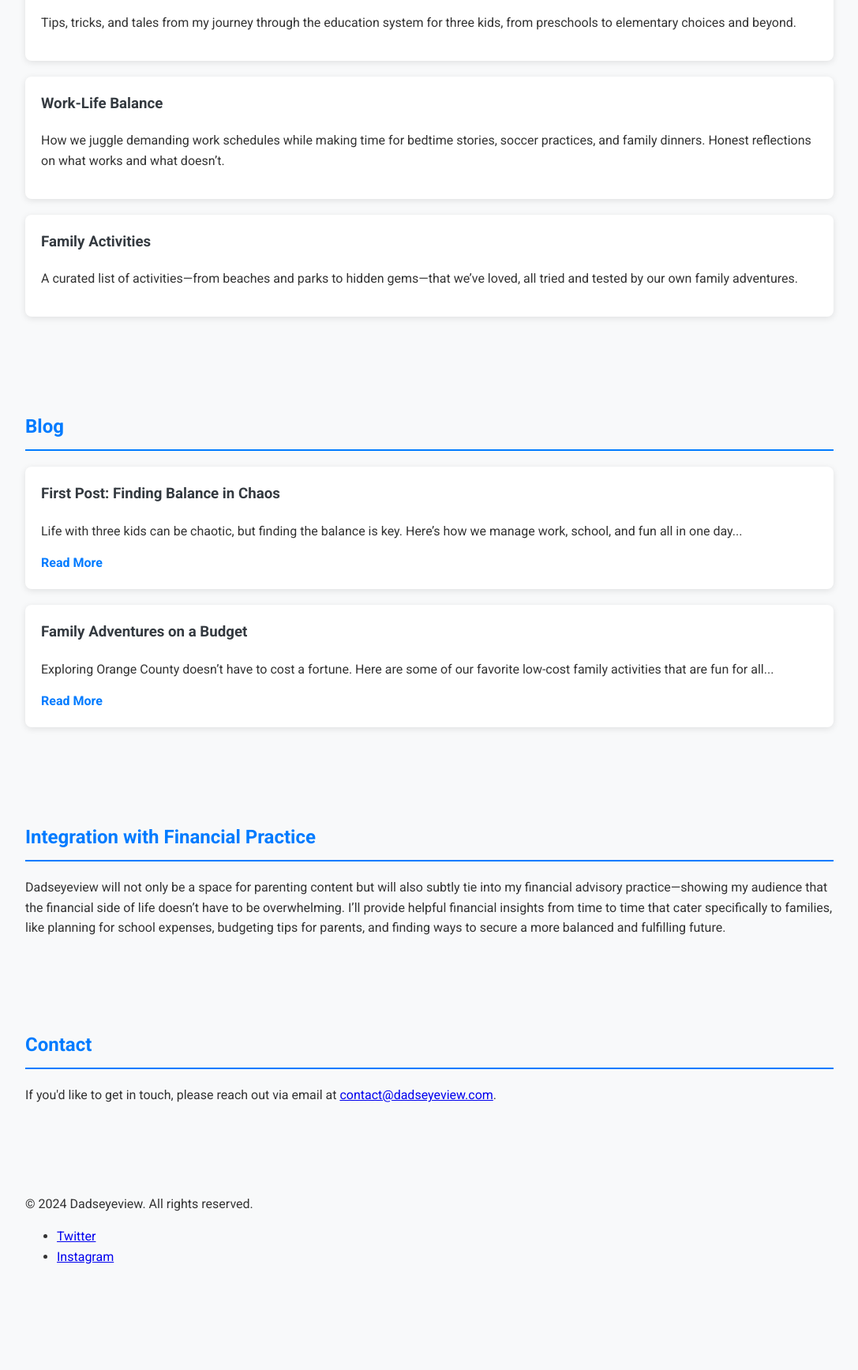
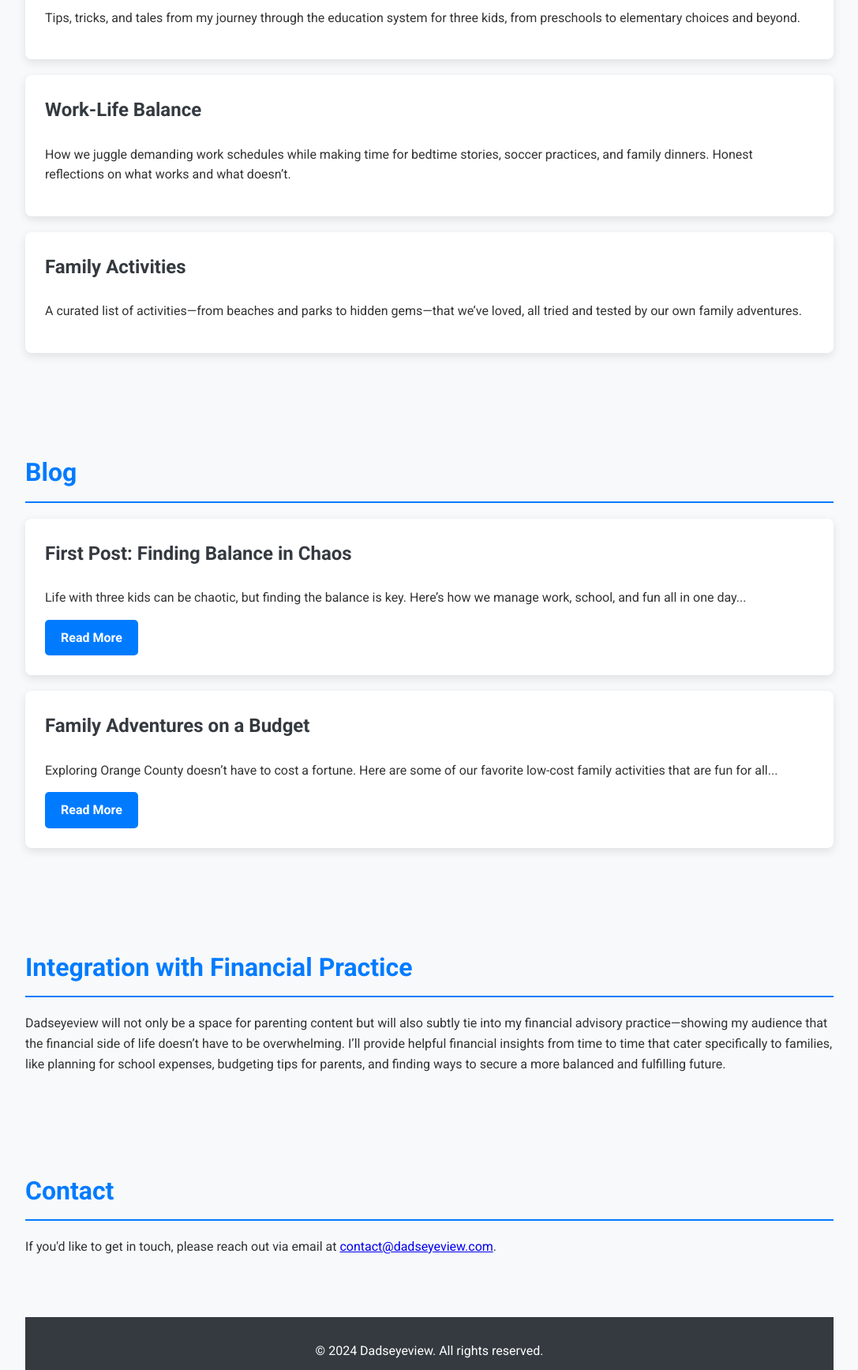
Before and after one commit to gagliathebuilder/dadseye, a plain HTML site: page index.html in a window 1280 px wide. Shown: the part 1062-2797 px from the top of the page at 79% size, without its empty margins (96-1183 px from the left). Before the commit the page ends 2703 px from the top, so only its background shows below. Drawn offline with nearby package versions, Linux system fonts and the light colour scheme.

Commit message:
Add files via upload

```diff
--- a/index.html
+++ b/index.html
@@ -11,14 +11,14 @@
 </head>
 <body>
     <header>
-        <div class="container">
+        <div class="container header-container">
             <h1>Dadseyeview</h1>
             <p class="tagline">A Dad's Perspective on Raising Three in Orange County</p>
         </div>
     </header>
 
     <nav class="sticky-nav">
-        <div class="container">
+        <div class="container nav-container">
             <ul>
                 <li><a href="#about">About</a></li>
                 <li><a href="#focus-areas">Focus Areas</a></li>
@@ -29,14 +29,15 @@
         </div>
     </nav>
 
-    <section id="about">
+    <main>
+        <section id="about" class="fade-in">
             <div class="container">
                 <h2>About the Blog</h2>
                 <p>Welcome to Dadseyeview, a blog where I share the triumphs, challenges, and everyday moments of raising three kids in Orange County. From balancing work and family life to navigating school systems, affordability, and finding family activities that are both fun and budget-friendly, this space is about capturing what it really means to be a parent. It’s a glimpse into the experiences of a dad who’s learning, adapting, and growing along with his kids.</p>
             </div>
         </section>
 
-    <section id="focus-areas">
+        <section id="focus-areas" class="fade-in">
             <div class="container">
                 <h2>Focus Areas</h2>
                 <div class="focus-item">
@@ -58,40 +59,41 @@
             </div>
         </section>
 
-    <section id="blog">
+        <section id="blog" class="fade-in">
             <div class="container">
                 <h2>Blog</h2>
                 <div class="blog-post">
                     <h3>First Post: Finding Balance in Chaos</h3>
                     <p>Life with three kids can be chaotic, but finding the balance is key. Here’s how we manage work, school, and fun all in one day...</p>
-                <a href="#">Read More</a>
+                    <a href="#" class="button">Read More</a>
                 </div>
                 <div class="blog-post">
                     <h3>Family Adventures on a Budget</h3>
                     <p>Exploring Orange County doesn’t have to cost a fortune. Here are some of our favorite low-cost family activities that are fun for all...</p>
-                <a href="#">Read More</a>
+                    <a href="#" class="button">Read More</a>
                 </div>
             </div>
         </section>
 
-    <section id="financial-insights">
+        <section id="financial-insights" class="fade-in">
             <div class="container">
                 <h2>Integration with Financial Practice</h2>
                 <p>Dadseyeview will not only be a space for parenting content but will also subtly tie into my financial advisory practice—showing my audience that the financial side of life doesn’t have to be overwhelming. I’ll provide helpful financial insights from time to time that cater specifically to families, like planning for school expenses, budgeting tips for parents, and finding ways to secure a more balanced and fulfilling future.</p>
             </div>
         </section>
 
-    <section id="contact">
+        <section id="contact" class="fade-in">
             <div class="container">
                 <h2>Contact</h2>
                 <p>If you'd like to get in touch, please reach out via email at <a href="mailto:contact@dadseyeview.com">contact@dadseyeview.com</a>.</p>
             </div>
         </section>
+    </main>
 
     <footer>
-        <div class="container">
+        <div class="container footer-container">
             <p>&copy; 2024 Dadseyeview. All rights reserved.</p>
-            <ul>
+            <ul class="social-links">
                 <li><a href="https://twitter.com/yourprofile" target="_blank">Twitter</a></li>
                 <li><a href="https://instagram.com/yourprofile" target="_blank">Instagram</a></li>
             </ul>
@@ -110,6 +112,17 @@
                     }, 1000);
                 }
             });
+
+            // Fade-in elements on scroll
+            $(window).on('scroll', function() {
+                $('.fade-in').each(function() {
+                    var elementTop = $(this).offset().top;
+                    var viewportBottom = $(window).scrollTop() + $(window).height();
+                    if (elementTop < viewportBottom - 50) {
+                        $(this).addClass('visible');
+                    }
+                });
+            });
         });
     </script>
 </body>
--- a/styles.css
+++ b/styles.css
@@ -8,27 +8,28 @@ body {
 }
 
 header {
-    background: #007bff;
+    background: linear-gradient(to right, #007bff, #0056b3);
     color: #fff;
-    padding: 20px 0;
+    padding: 40px 0;
     text-align: center;
 }
 
 .header-container h1 {
     font-family: 'Open Sans', sans-serif;
-    font-weight: 600;
+    font-weight: 700;
     margin: 0;
+    font-size: 2.5em;
 }
 
 .header-container .tagline {
     font-weight: 300;
     margin-top: 10px;
-    font-size: 1.2em;
+    font-size: 1.4em;
 }
 
 .sticky-nav {
     background: #343a40;
-    padding: 10px 0;
+    padding: 15px 0;
     position: sticky;
     top: 0;
     width: 100%;
@@ -44,18 +45,22 @@ header {
 }
 
 .nav-container ul li {
-    margin: 0 15px;
+    margin: 0 20px;
 }
 
 .nav-container ul li a {
     color: #ffffff;
     text-decoration: none;
     font-weight: 700;
-    transition: color 0.3s;
+    padding: 10px 15px;
+    transition: color 0.3s, background-color 0.3s;
 }
 
-.nav-container ul li a:hover {
+.nav-container ul li a:hover,
+.nav-container ul li a:active {
     color: #007bff;
+    background-color: #ffffff;
+    border-radius: 5px;
 }
 
 .container {
@@ -74,19 +79,26 @@ h2 {
     border-bottom: 2px solid #007bff;
     padding-bottom: 10px;
     margin-bottom: 20px;
+    font-size: 2em;
 }
 
 .focus-item, .blog-post {
     background: #ffffff;
-    padding: 20px;
+    padding: 25px;
     margin-bottom: 20px;
     border-radius: 8px;
-    box-shadow: 0 2px 8px rgba(0, 0, 0, 0.1);
+    box-shadow: 0 4px 12px rgba(0, 0, 0, 0.1);
+    transition: transform 0.3s;
+}
+
+.focus-item:hover, .blog-post:hover {
+    transform: translateY(-5px);
 }
 
 .focus-item h3, .blog-post h3 {
     color: #343a40;
     margin-top: 0;
+    font-size: 1.5em;
 }
 
 .focus-item p, .blog-post p {
@@ -94,37 +106,42 @@ h2 {
 }
 
 .blog-post a {
-    color: #007bff;
+    display: inline-block;
+    padding: 10px 20px;
+    background-color: #007bff;
+    color: #ffffff;
     text-decoration: none;
+    border-radius: 5px;
     font-weight: 700;
-    transition: color 0.3s;
+    transition: background-color 0.3s;
 }
 
 .blog-post a:hover {
-    color: #0056b3;
+    background-color: #0056b3;
 }
 
 .footer-container {
     background: #343a40;
     color: #ffffff;
-    padding: 20px 0;
+    padding: 30px 0;
     text-align: center;
 }
 
 .footer-container p {
     margin: 0;
+    font-size: 1em;
 }
 
 .social-links {
     list-style: none;
     padding: 0;
-    margin: 10px 0 0;
+    margin: 20px 0 0;
     display: flex;
     justify-content: center;
 }
 
 .social-links li {
-    margin: 0 10px;
+    margin: 0 15px;
 }
 
 .social-links li a {
@@ -138,9 +155,37 @@ h2 {
     color: #007bff;
 }
 
+/* Button Styling */
+.button {
+    display: inline-block;
+    padding: 10px 20px;
+    background-color: #007bff;
+    color: #fff;
+    text-decoration: none;
+    border-radius: 5px;
+    font-weight: 700;
+    transition: background-color 0.3s;
+}
+
+.button:hover {
+    background-color: #0056b3;
+}
+
 /* Smooth Scrolling */
 html {
     scroll-behavior: smooth;
+}
+
+/* Fade-in Effect */
+.fade-in {
+    opacity: 0;
+    transform: translateY(20px);
+    transition: opacity 1s ease-out, transform 1s ease-out;
+}
+
+.fade-in.visible {
+    opacity: 1;
+    transform: translateY(0);
 }
 
 /* Responsive Layout */
@@ -157,4 +202,16 @@ html {
     .container {
         width: 90%;
     }
+
+    header {
+        padding: 20px 0;
+    }
+
+    .header-container h1 {
+        font-size: 2em;
+    }
+
+    h2 {
+        font-size: 1.8em;
+    }
 }
```
Lines whose indentation alone changed are shown as unchanged.
